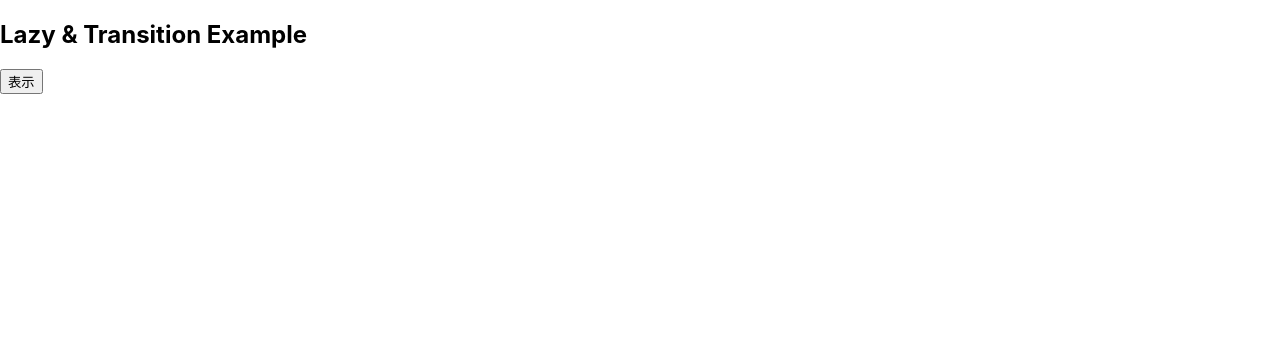
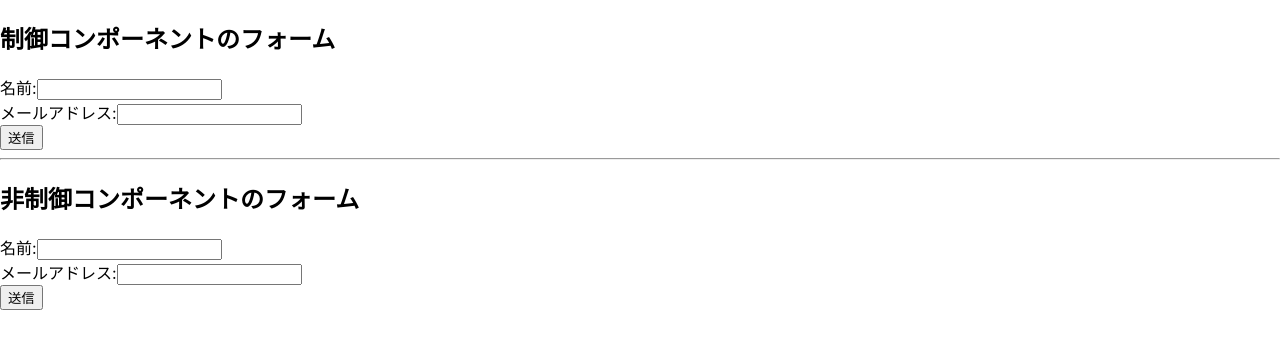
Before and after one commit to ny0314/react-learning, a React (Vite) app: page / in a window 1280 px wide. Shown: the top 348 px of the page. Built offline with nearby package versions, Linux system fonts and the light colour scheme.

Commit message:
フォームの制御方法（Controlled vs. Uncontrolled）

```diff
--- a/src/App.tsx
+++ b/src/App.tsx
@@ -9,6 +9,8 @@ import TransitionExample from "./components/TransitionExample";
 import DeferredExample from "./components/DeferredExample";
 import SuspenseWrapper from "./components/SuspenseWrapper";
 import LazyWithTransition from "./components/LazyWithTransition";
+import ControlledForm from "./components/ControlledForm";
+import UncontrolledForm from "./components/UncontrolledForm";
 
 const App: React.FC = () => {
     return (
@@ -23,7 +25,10 @@ const App: React.FC = () => {
             {/* <TransitionExample /> */}
             {/* <DeferredExample /> */}
             {/* <SuspenseWrapper /> */}
-            <LazyWithTransition />
+            {/* <LazyWithTransition /> */}
+            <ControlledForm />
+            <hr />
+            <UncontrolledForm />
         </div>
     );
 };
--- /dev/null
+++ b/src/components/ControlledForm.tsx
@@ -0,0 +1,44 @@
+import React, { useState } from "react";
+
+const ControlledForm: React.FC = () => {
+    // useState を使ってフォームの状態を管理
+    const [name, setName] = useState("");
+    const [email, setEmail] = useState("");
+
+    // フォーム送信時の処理
+    const handleSubmit = (e: React.FormEvent) => {
+        e.preventDefault();
+        console.log("送信されたデータ:", { name, email });
+
+        // 送信後にフォームをクリア
+        setName("");
+        setEmail("");
+    };
+
+    return (
+        <div>
+            <h2>制御コンポーネントのフォーム</h2>
+            <form onSubmit={handleSubmit}>
+                <div>
+                    <label>名前:</label>
+                    <input
+                        type="text"
+                        value={name}
+                        onChange={(e) => setName(e.target.value)}
+                    />
+                </div>
+                <div>
+                    <label>メールアドレス:</label>
+                    <input
+                        type="email"
+                        value={email}
+                        onChange={(e) => setEmail(e.target.value)}
+                    />
+                </div>
+                <button type="submit">送信</button>
+            </form>
+        </div>
+    );
+};
+
+export default ControlledForm;
--- /dev/null
+++ b/src/components/UncontrolledForm.tsx
@@ -0,0 +1,39 @@
+import React, { useRef } from "react";
+
+const UncontrolledForm: React.FC = () => {
+    // useRef を使ってフォームの要素を参照
+    const nameRef = useRef<HTMLInputElement>(null);
+    const emailRef = useRef<HTMLInputElement>(null);
+
+    // フォーム送信時の処理
+    const handleSubmit = (e: React.FormEvent) => {
+        e.preventDefault();
+        console.log("送信されたデータ:", {
+            name: nameRef.current?.value,
+            email: emailRef.current?.value,
+        });
+
+        // 送信後にフォームをリセット
+        if (nameRef.current) nameRef.current.value = "";
+        if (emailRef.current) emailRef.current.value = "";
+    };
+
+    return (
+        <div>
+            <h2>非制御コンポーネントのフォーム</h2>
+            <form onSubmit={handleSubmit}>
+                <div>
+                    <label>名前:</label>
+                    <input type="text" ref={nameRef} />
+                </div>
+                <div>
+                    <label>メールアドレス:</label>
+                    <input type="email" ref={emailRef} />
+                </div>
+                <button type="submit">送信</button>
+            </form>
+        </div>
+    );
+};
+
+export default UncontrolledForm;
```
